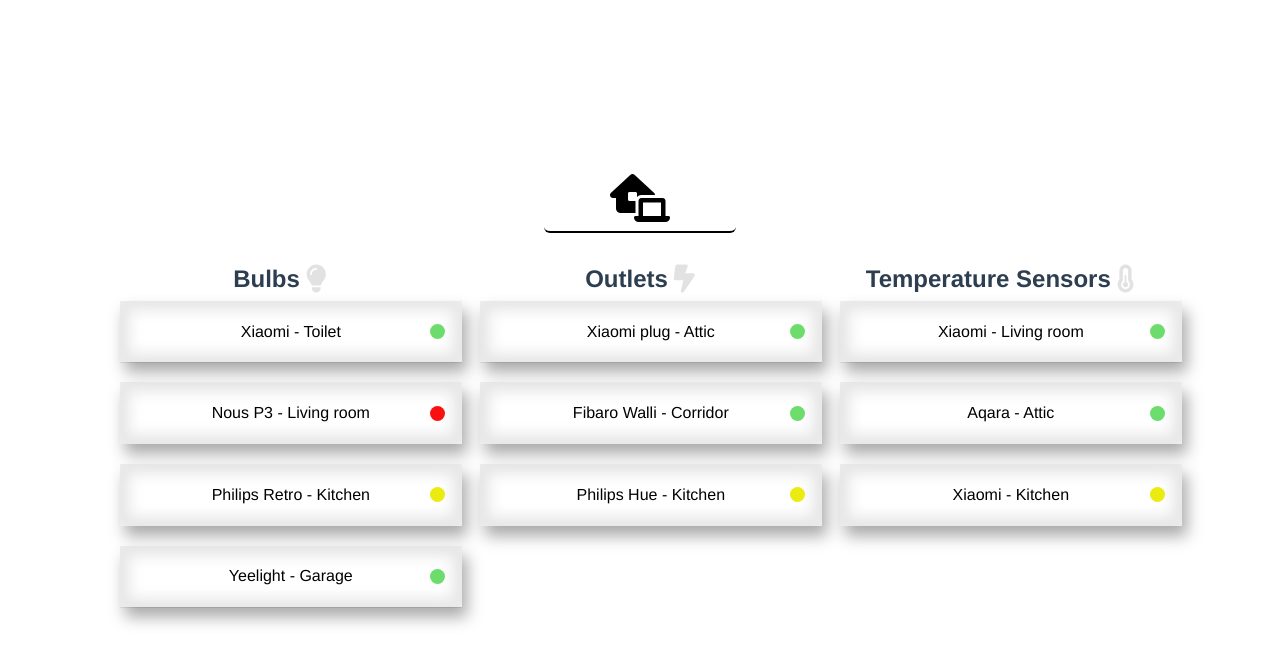
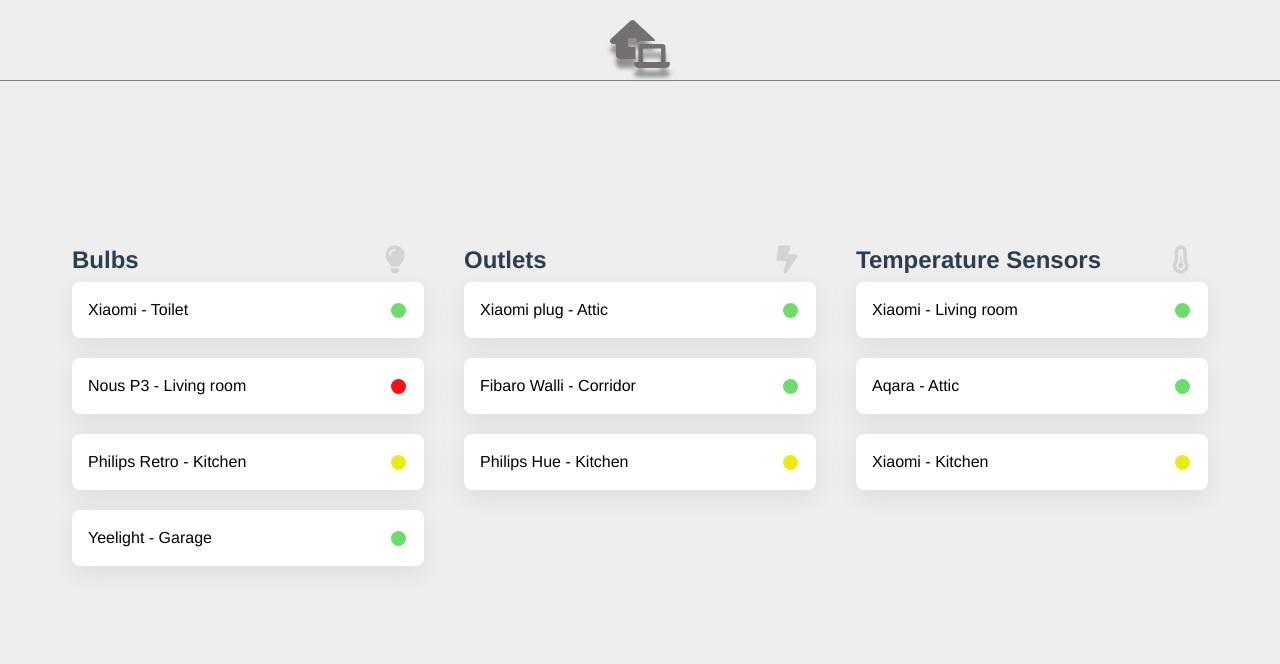
Before and after one commit to ArturFracek/smart-house, a Vue app: page / in a window 1280 px wide. Shown: the top 664 px of the page. Built offline with nearby package versions, Linux system fonts and the light colour scheme.

Commit message:
Devided devices displaying by making tile component that includes all devices of particular type

```diff
--- a/src/App.vue
+++ b/src/App.vue
@@ -11,6 +11,9 @@
 body {
   height: 100vh;
   margin: 0;
+}
+body {
+  background-color: #eee
 }
 
 #app {
--- a/src/components/Device.vue
+++ b/src/components/Device.vue
@@ -27,25 +27,31 @@
 <style scoped>
 .device {
   display: flex;
-  justify-content: space-around;
+  justify-content: space-between;
   background-color: rgb(245, 245, 245);
-  box-shadow: 5px 10px 15px rgba(0, 0, 0, 0.342);
+  box-shadow: rgba(149, 157, 165, 0.2) 0px 8px 24px;
   margin: 1vh 2.5vh 2.5vh;
   align-items: center;
   width: 25vw;
   height: 5vh;
-  padding: 3%;
+  padding: 8px 16px;
+  border-radius: 8px;
   min-width: fit-content;
-  background: none;
-  backdrop-filter: blur(10px)
-    drop-shadow(0px 0px 5px rgba(165, 164, 164, 0.993));
+  background: white;
   text-decoration: none;
+  position: relative;
+  transition: all 250ms ease;
+  font-size: 16px;
+  font-weight: 500;
+}
+.device:hover {
+  transform: scale(1.05)
 }
 .device__property {
   color: black;
 }
 .device__property--name {
-  justify-self: center;
+  justify-self: start;
 }
 .device__property--connectionStateDot {
   position: absolute;
--- /dev/null
+++ b/src/components/DevicesTile.vue
@@ -0,0 +1,28 @@
+<template>
+  <div class="tile">
+    <Device
+      v-for="(device, index) in filteredDevices"
+      :key="'temperatureSensor' + index"
+      :device="device"
+    />
+  </div>
+</template>
+
+<script>
+import Device from "@/components/Device.vue";
+export default {
+  props: {
+    filteredDevices: {
+      type: Array,
+      required: false,
+    },
+  },
+  components: {
+    Device,
+  },
+};
+</script>
+
+<style>
+
+</style>
--- a/src/components/Modal.vue
+++ b/src/components/Modal.vue
@@ -41,13 +41,14 @@
   position: absolute;
   width: 45vw;
   height: 20vh;
-  background-color: rgb(64, 66, 68);
-  color: white;
+  background-color: white;
+  color: black;
   border-radius: 12px;
   box-shadow:  15px 15px 46px -15px rgba(0,0,0,0.28);
   padding: 4%;
   touch-action: none;
   user-select: none;
+  z-index: 1;
 }
 .modal__close {
   position: absolute;
@@ -64,47 +65,4 @@
   color: red;
   font-size: 30px;
 }
-
-@supports ((-webkit-backdrop-filter: none) or (backdrop-filter: none)) {
-  .modal {
-    display: flex;
-    flex-flow: column;
-    align-items: center;
-    transform: translate(-50%, -50%);
-    text-align: center;
-    border-radius: 2px;
-    color: rgb(0, 0, 0);
-    background: none;
-    outline: none;
-    border-radius: 4px;
-    background: rgba(65, 63, 63, 0.856);
-    box-shadow: 5px 8px 30px rgba(0, 0, 0, 0.65);
-    backdrop-filter: blur(10px) drop-shadow(4px 4px 10px rgb(53, 55, 56));
-    padding: 0;
-  }
-}
-
-@supports not ((-webkit-backdrop-filter: none) or (backdrop-filter: none)) {
-  .modal {
-    display: flex;
-    flex-flow: column;
-    justify-content: center;
-    align-items: center;
-    position: fixed;
-    transform: translate(-50%, -50%);
-    background-color: rgb(100, 100, 100);
-    text-align: center;
-    width: 80%;
-    height: 60%;
-    border-radius: 2px;
-    color: rgb(0, 0, 0);
-    outline: none;
-    border: 2px solid rgb(35, 166, 170);
-    border-radius: 8px;
-    background: rgba(1, 0, 34, 0.76);
-    box-shadow: 0 25px 25px rgba(3, 96, 112, 0.1);
-    backdrop-filter: blur(10px) drop-shadow(4px 4px 10px rgb(76, 78, 78));
-    padding: 0;
-  }
-}
 </style>
--- /dev/null
+++ b/src/components/Navigation.vue
@@ -0,0 +1,47 @@
+<template>
+  <div class="nav">
+    <button class="mainView__smartHouse" @click="$router.push({ path: '/' })">
+      <i class="fa-solid fa-house-laptop"></i>
+    </button>
+  </div>
+</template>
+
+<script>
+export default {
+
+}
+</script>
+
+<style>
+.nav {
+  position: absolute;
+  top: 0;
+  display: flex;
+  justify-content: center;
+  align-items: center;
+  width: 100%;
+  height: 8%;
+  border-bottom: 1px solid grey;
+  padding: 1vh;
+}
+.mainView__smartHouse {
+  margin-top: 2vh;
+  width: 15vw;
+  border: none;
+  background-color: transparent;
+  border-radius: 6px;
+}
+.fa-house-laptop {
+  color: rgb(117, 112, 112);
+  font-size: 6vh;
+  animation: onTrigger 0.5s;
+  margin-bottom: 1vh;
+  text-shadow: 0 9px 4px rgba(89, 92, 88, 0.637);
+}
+.fa-house-laptop:hover,
+.mainView__smartHouse:hover {
+  color: rgb(206, 3, 3);
+  border-color: rgb(206, 3, 3);
+  cursor: pointer;
+}
+</style>
--- a/src/views/Main.vue
+++ b/src/views/Main.vue
@@ -1,45 +1,33 @@
 <template>
   <div class="mainView">
+    <Navigation />
     <Modal v-if="$route.params.deviceId" @close="$router.push({ path: '/' })">
       <DeviceDetails :device="device" />
     </Modal>
-    <button class="mainView__smartHouse" @click="$router.push({ path: '/' })">
-      <i class="fa-solid fa-house-laptop"></i>
-    </button>
     <div class="mainView__devicesContainer">
       <div class="mainView__deviceType mainView__deviceType--bulbs">
-        <div class="mainView__header">
-          <div class="mainView__header--typeHeader">Bulbs</div>
-          <i class="fa-solid fa-lightbulb"></i>
+        <div class="tile__header">
+          <div class="tile__header--typeHeader">Bulbs</div>
+          <i class="header-icon fa-solid fa-lightbulb"></i>
         </div>
-        <Device
-          v-for="(device, index) in $options.filters.bulbs(devices)"
-          :key="'Bulb' + index"
-          :device="device"
-        />
+        <DevicesTile :filteredDevices="$options.filters.bulbs(devices)" />
       </div>
       <div class="mainView__deviceType mainView__deviceType--outlets">
-        <div class="mainView__header">
-        <div class="mainView__header--typeHeader">Outlets</div> <i class="fa-solid fa-bolt-lightning"></i>
+        <div class="tile__header">
+          <div class="tile__header--typeHeader">Outlets</div>
+          <i class="header-icon fa-solid fa-bolt-lightning"></i>
         </div>
-        <Device
-          v-for="(device, index) in $options.filters.outlets(devices)"
-          :key="'Outlet' + index"
-          :device="device"
-        />
+        <DevicesTile :filteredDevices="$options.filters.outlets(devices)" />
       </div>
       <div
         class="mainView__deviceType mainView__deviceType--temperatureSensors"
       >
-      <div class="mainView__header">
-        <div class="mainView__header--typeHeader">Temperature Sensors</div> <i class="fa-solid fa-temperature-half"></i>
+        <div class="tile__header">
+          <div class="tile__header--typeHeader">Temperature Sensors</div>
+          <i class="header-icon fa-solid fa-temperature-half"></i>
         </div>
-        <Device
-          v-for="(device, index) in $options.filters.temperatureSensors(
-            devices
-          )"
-          :key="'temperatureSensor' + index"
-          :device="device"
+        <DevicesTile
+          :filteredDevices="$options.filters.temperatureSensors(devices)"
         />
       </div>
     </div>
@@ -47,7 +35,8 @@
 </template>
 
 <script>
-import Device from "@/components/Device.vue";
+import Navigation from "@/components/Navigation"
+import DevicesTile from "@/components/DevicesTile";
 import Modal from "@/components/Modal.vue";
 import DeviceDetails from "@/components/DeviceDetails.vue";
 import { fetchAllDevices, fetchDeviceById } from "@/api/index";
@@ -62,9 +51,10 @@
     };
   },
   components: {
-    Device,
     Modal,
     DeviceDetails,
+    DevicesTile,
+    Navigation
   },
   watch: {
     "$route.params.deviceId": {
@@ -103,14 +93,14 @@
     window.clearInterval(this.fetchDeviceInterval);
   },
   filters: {
-    bulbs: function (devices) {
-      return devices.filter((d) => d.type == "bulb");
+    bulbs(devices) {
+      return devices.filter((d) => d.type === "bulb");
     },
-    outlets: function (devices) {
-      return devices.filter((d) => d.type == "outlet");
+    outlets(devices) {
+      return devices.filter((d) => d.type === "outlet");
     },
-    temperatureSensors: function (devices) {
-      return devices.filter((d) => d.type == "temperatureSensor");
+    temperatureSensors(devices) {
+      return devices.filter((d) => d.type === "temperatureSensor");
     },
   },
 };
@@ -131,34 +121,20 @@
   align-items: start;
   justify-content: center;
 }
-.mainView__smartHouse {
-  width: 15vw;
-  border-top: none;
-  border-right: none;
-  border-left: none;
-  border-bottom: 2px double black;
-  background-color: transparent;
-  border-radius: 6px;
+.tile__header {
+  display: flex;
+  justify-content: start;
+  padding: 0vh 2.5vh;
+  position: relative;
 }
-.fa-house-laptop {
-  font-size: 6vh;
-  animation: onTrigger 0.5s;
-  margin-bottom: 1vh;
-}
-.fa-house-laptop:hover,
-.mainView__smartHouse:hover {
-  color: rgb(206, 3, 3);
-  border-color: rgb(206, 3, 3);
-  cursor: pointer;
-}
-.mainView__header {
-  display: flex;
-  justify-content: center;
-}
-.mainView__header--typeHeader {
+.tile__header--typeHeader {
   font-size: 24px;
   font-weight: 800;
   padding-right: 6px;
+}
+.header-icon {
+ position: absolute;
+ right: 3vw;
 }
 
 @keyframes onTrigger {
```
